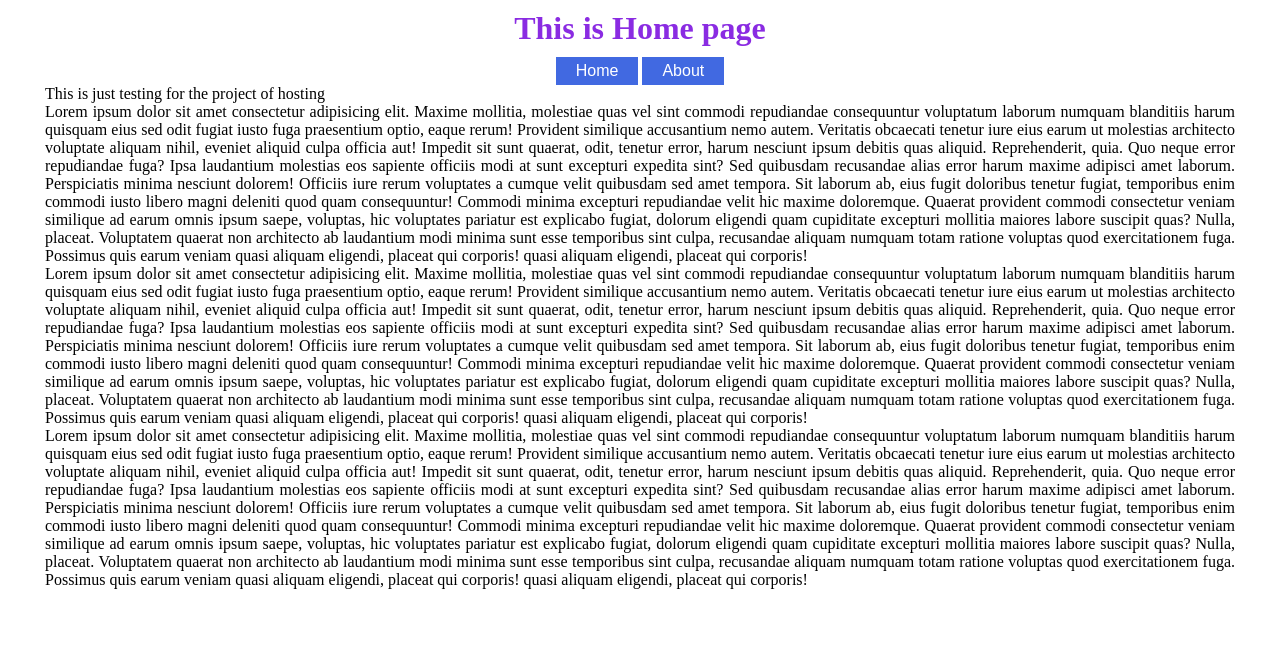
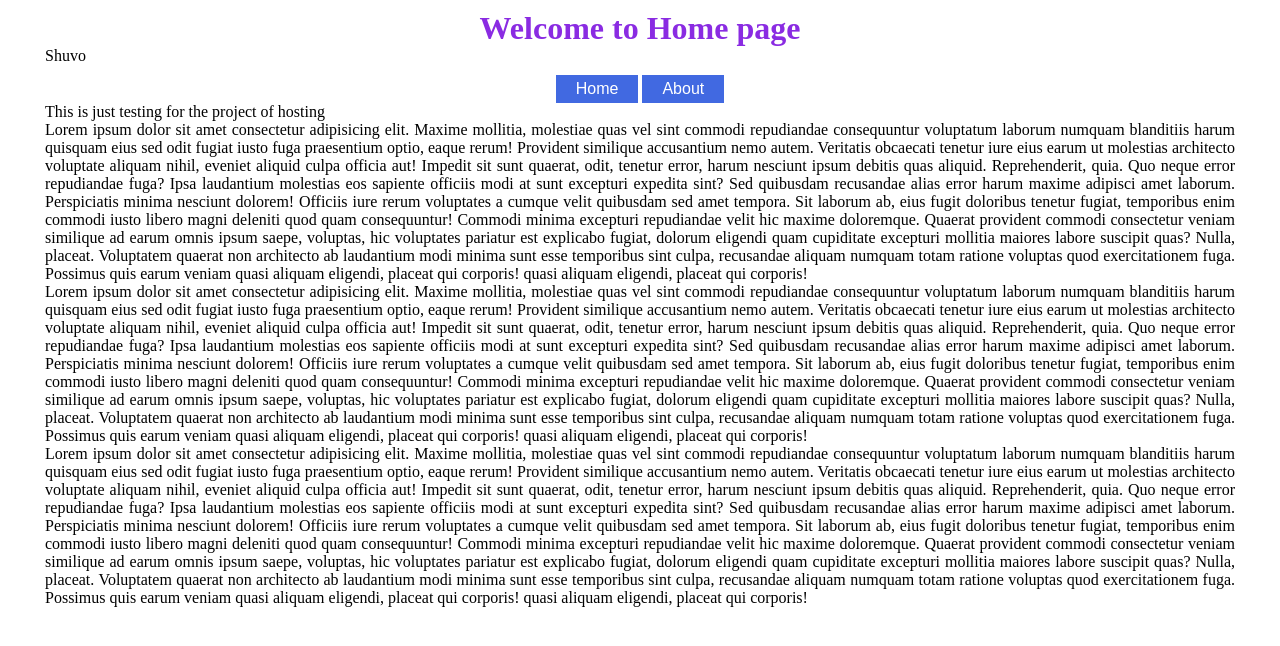
Before and after one commit to supermanshuvo/firebase_express_crud_project, a plain HTML site: page public/index.html in a window 1280 px wide. Drawn offline with Linux system fonts and the light colour scheme.

```diff
--- a/public/index.html
+++ b/public/index.html
@@ -6,9 +6,10 @@
     <link href="style.css" rel="stylesheet" type="text/css">
 </head>
 <body>
-<h1>This is Home page</h1>
-<button><a href="index.html">Home</a> </button>
-<button><a href="about.html">About</a> </button>
+<h1>Welcome to Home page</h1>
+<p>Shuvo</p>
+<a href="index.html"><button>Home </button></a>
+<a href="about.html"><button>About</button></a>
 <p>This is just testing for the project of hosting</p>
 <p>Lorem ipsum dolor sit amet consectetur adipisicing elit. Maxime mollitia,
     molestiae quas vel sint commodi repudiandae consequuntur voluptatum laborum
--- a/public/style.css
+++ b/public/style.css
@@ -12,7 +12,7 @@
 }
 a{
     text-decoration: none;
-    color: #ffffff;
+
 }
 button{
     margin-top: 10px;
@@ -20,10 +20,10 @@
     text-align: center;
     font-size: 16px;
     background-color: royalblue;
-    /*text-decoration: none;*/
+    color: #ffffff;
     padding: 5px 20px;
 }
-button:hover,a:hover{
+button:hover{
     background-color: rosybrown;
     color: black;
 }
```
Also changed, not shown: functions/index.js (added, +9 -0 lines), functions/package.json (added, +23 -0 lines), public/about.html (+3 -3 lines), firebase.json, 3 other files.
